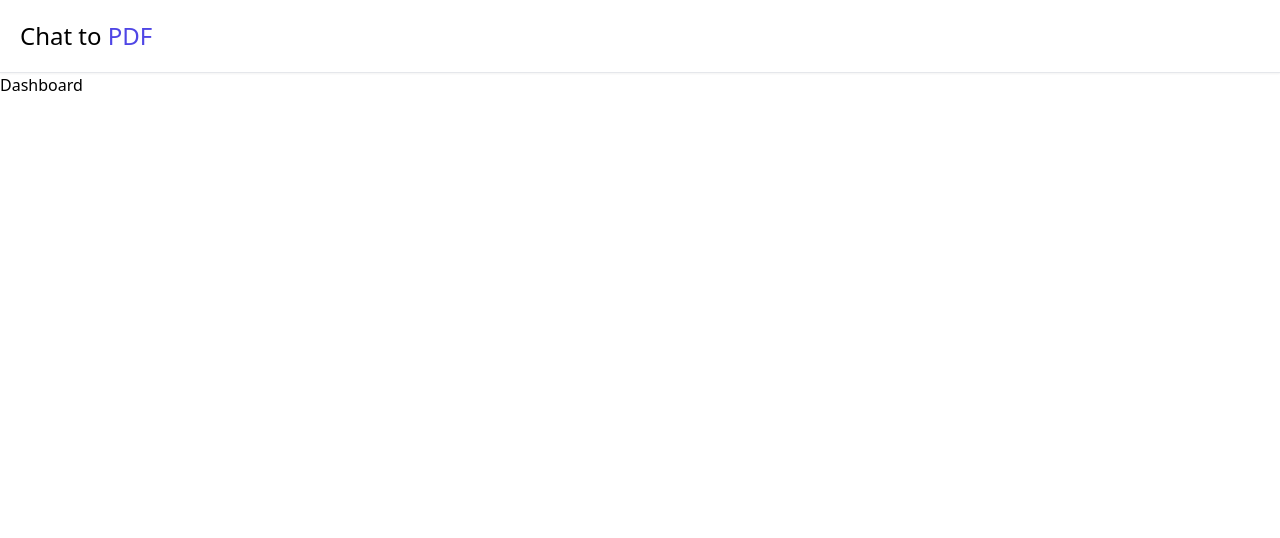
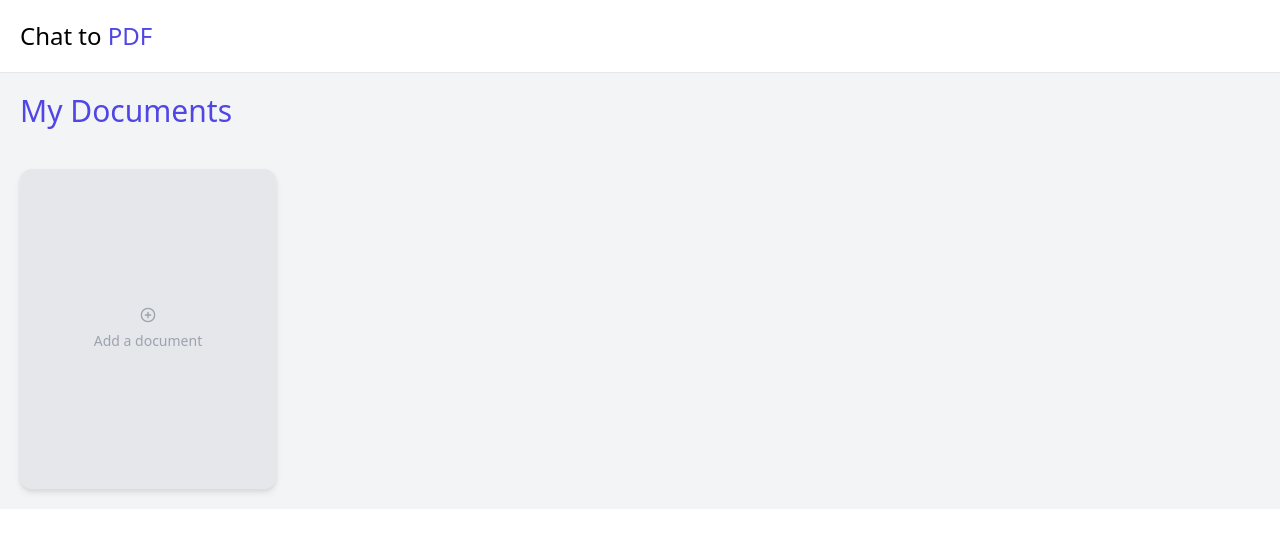
Before and after one commit to maaazi643/chat-with-pdf, a Next.js app: page /dashboard in a window 1280 px wide. Shown: the top 538 px of the page. Built offline with nearby package versions, Linux system fonts and the light colour scheme; no server answers.

Commit message:
file upload page added

```diff
--- a/app/dashboard/page.tsx
+++ b/app/dashboard/page.tsx
@@ -1,7 +1,15 @@
-import React from "react";
+import Documents from "@/components/Documents";
 
 const Dashboard = () => {
-  return <div>Dashboard</div>;
+  return (
+    <div className="h-full max-w-7xl mx-auto">
+      <h1 className="text-3xl p-5 bg-gray-100 font-extralight text-indigo-600">
+        My Documents
+      </h1>
+
+      <Documents />
+    </div>
+  );
 };
 
 export default Dashboard;
--- /dev/null
+++ b/app/dashboard/upload/page.tsx
@@ -0,0 +1,45 @@
+"use client";
+
+import { CircleArrowDown, RocketIcon } from "lucide-react";
+import { useCallback } from "react";
+import { useDropzone } from "react-dropzone";
+
+const UploadPage = () => {
+  const onDrop = useCallback((acceptedFiles: File[]) => {
+    // Do something with the files
+  }, []);
+  const { getRootProps, getInputProps, isDragActive, isFocused } = useDropzone({
+    onDrop,
+  });
+  return (
+    <div className="flex flex-col gap-4 items-center max-w-7xl mx-auto">
+      <div
+        {...getRootProps()}
+        className={`p-10 border-2 border-dashed mt-10 w-[90%] border-indigo-600 rounded-lg h-96 flex items-center text-center justify-center ${
+          isFocused || isDragActive ? "bg-indigo-300" : "bg-indigo-100"
+        }`}
+      >
+        <input {...getInputProps()} />
+
+        <div className=" flex flex-col items-center justify-center">
+          {isDragActive ? (
+            <>
+              <RocketIcon className="h-20 w-20 animate-ping text-indigo-600" />
+              <p className="text-indigo-600">Drop the files here ...</p>
+            </>
+          ) : (
+            <>
+              <CircleArrowDown className="h-20 w-20 animate-bounce text-indigo-600" />
+              <p className="text-indigo-600">
+                Drag &apos;n&apos; drop some files here, or click to select
+                files
+              </p>
+            </>
+          )}
+        </div>
+      </div>
+    </div>
+  );
+};
+
+export default UploadPage;
--- /dev/null
+++ b/components/Documents.tsx
@@ -0,0 +1,15 @@
+import React from "react";
+import PlaceholderDocuments from "./PlaceholderDocuments";
+
+const Documents = () => {
+  return (
+    <div className="flex flex-wrap p-5 bg-gray-100 justify-center lg:justify-start rounded-sm gap-5 max-w-7xl mx-auto">
+      {/* map through documents */}
+
+      {/* Placeholder */}
+      <PlaceholderDocuments />
+    </div>
+  );
+};
+
+export default Documents;
--- /dev/null
+++ b/components/FileUploader.tsx
@@ -0,0 +1,6 @@
+"use client";
+const FileUploader = () => {
+  return <div>FileUploader</div>;
+};
+
+export default FileUploader;
--- /dev/null
+++ b/components/PlaceholderDocuments.tsx
@@ -0,0 +1,24 @@
+"use client";
+import { PlusCircleIcon } from "lucide-react";
+import { Button } from "./ui/button";
+import { useRouter } from "next/navigation";
+
+const PlaceholderDocuments = () => {
+  const router = useRouter();
+
+  const handleClick = () => {
+    // Check if user is pro or free tier and if over the file limit, push to upgrade
+    router.push("/dashboard/upload");
+  };
+  return (
+    <Button
+      onClick={handleClick}
+      className="flex flex-col items-center justify-center w-64 h-80 rounded-xl bg-gray-200 drop-shadow-md text-gray-400 hover:bg-gray-700"
+    >
+      <PlusCircleIcon className="h-16 w-16" />
+      <p>Add a document</p>
+    </Button>
+  );
+};
+
+export default PlaceholderDocuments;
--- a/package.json
+++ b/package.json
@@ -17,6 +17,7 @@
     "next": "15.0.2",
     "react": "19.0.0-rc-02c0e824-20241028",
     "react-dom": "19.0.0-rc-02c0e824-20241028",
+    "react-dropzone": "^14.3.2",
     "tailwind-merge": "^2.5.4",
     "tailwindcss-animate": "^1.0.7"
   },
```
Also changed, not shown: 1 other file (tests, documents, lock files or other folders).
